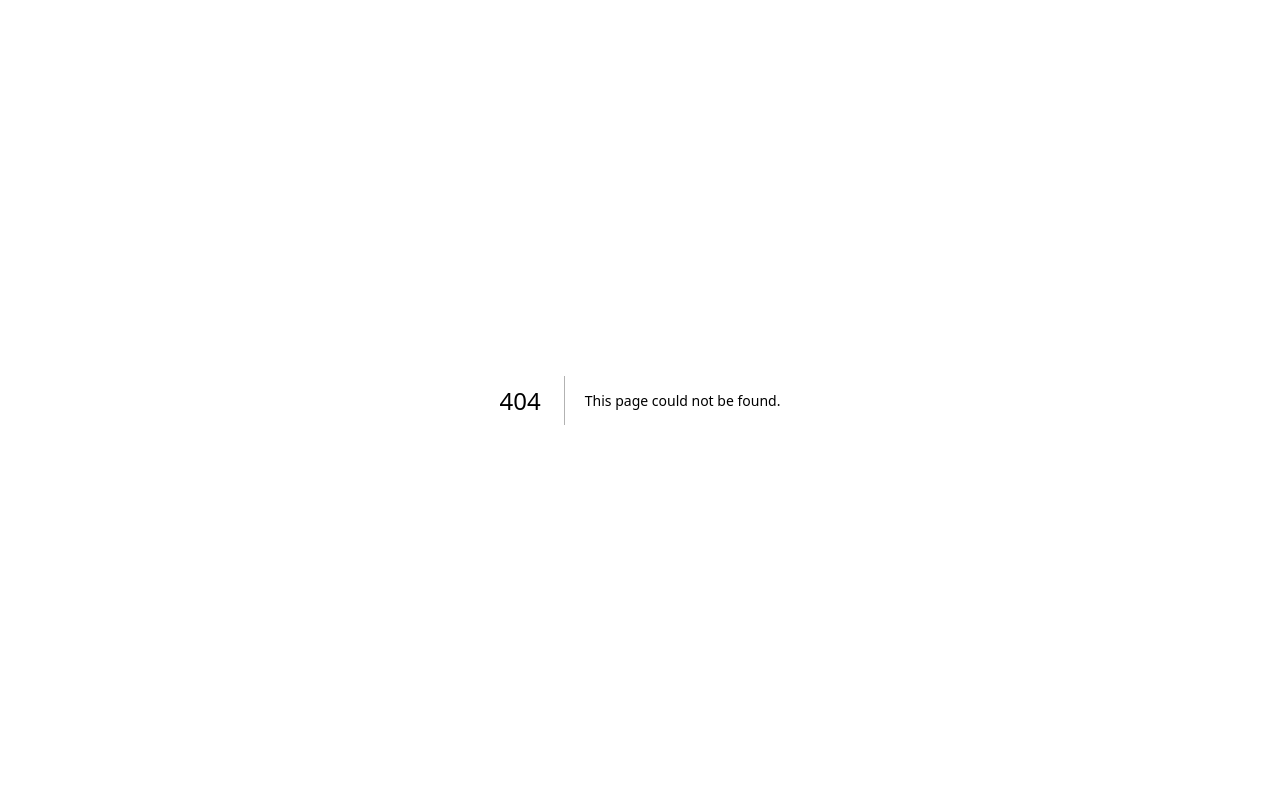
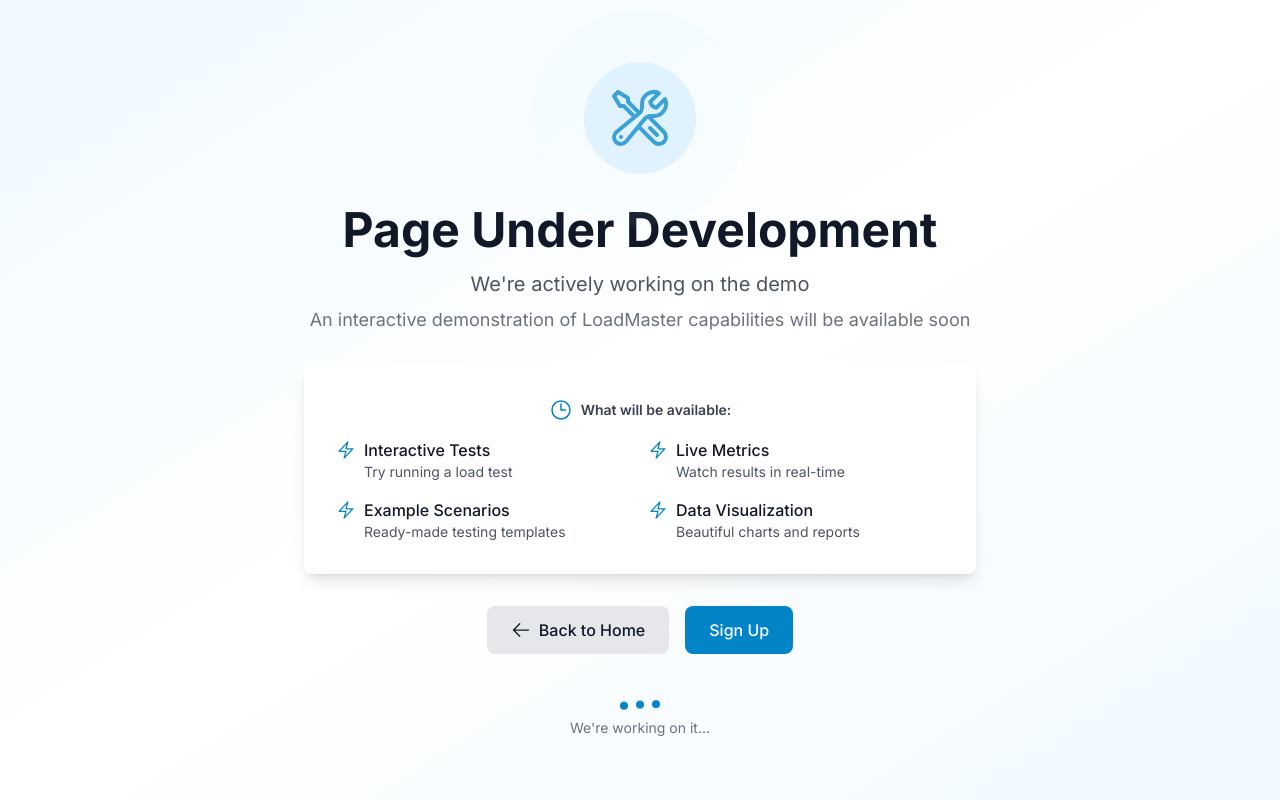
Before and after one commit to EvgeniyBardik/loadmaster-web, a Next.js app: page /demo in a window 1280 px wide. Before the commit this address had no page. Built offline with nearby package versions, Linux system fonts and the light colour scheme.

Commit message:
add demo page

```diff
--- /dev/null
+++ b/src/app/demo/page.tsx
@@ -0,0 +1,103 @@
+'use client'
+
+import Link from 'next/link'
+import {
+  WrenchScrewdriverIcon,
+  ClockIcon,
+  BoltIcon,
+  ArrowLeftIcon
+} from '@heroicons/react/24/outline'
+
+export default function DemoPage() {
+  return (
+    <div className="min-h-screen bg-gradient-to-br from-primary-50 via-white to-primary-50 flex items-center justify-center px-4">
+      <div className="max-w-2xl w-full text-center">
+        {/* Icon with animation */}
+        <div className="mb-8 flex justify-center">
+          <div className="relative">
+            <div className="absolute inset-0 bg-primary-200 rounded-full animate-ping opacity-75"></div>
+            <div className="relative bg-primary-100 rounded-full p-6">
+              <WrenchScrewdriverIcon className="h-16 w-16 text-primary-600 animate-pulse" />
+            </div>
+          </div>
+        </div>
+
+        {/* Main message */}
+        <h1 className="text-5xl font-bold text-gray-900 mb-4">
+          Page Under Development
+        </h1>
+        <p className="text-xl text-gray-600 mb-2">
+          We're actively working on the demo
+        </p>
+        <p className="text-lg text-gray-500 mb-8">
+          An interactive demonstration of LoadMaster capabilities will be available soon
+        </p>
+
+        {/* Features preview */}
+        <div className="bg-white rounded-lg shadow-lg p-8 mb-8">
+          <div className="flex items-center justify-center mb-4">
+            <ClockIcon className="h-6 w-6 text-primary-600 mr-2" />
+            <span className="text-sm font-semibold text-gray-700">What will be available:</span>
+          </div>
+          <div className="grid md:grid-cols-2 gap-4 text-left">
+            <div className="flex items-start">
+              <BoltIcon className="h-5 w-5 text-primary-600 mr-2 mt-0.5 flex-shrink-0" />
+              <div>
+                <p className="font-medium text-gray-900">Interactive Tests</p>
+                <p className="text-sm text-gray-600">Try running a load test</p>
+              </div>
+            </div>
+            <div className="flex items-start">
+              <BoltIcon className="h-5 w-5 text-primary-600 mr-2 mt-0.5 flex-shrink-0" />
+              <div>
+                <p className="font-medium text-gray-900">Live Metrics</p>
+                <p className="text-sm text-gray-600">Watch results in real-time</p>
+              </div>
+            </div>
+            <div className="flex items-start">
+              <BoltIcon className="h-5 w-5 text-primary-600 mr-2 mt-0.5 flex-shrink-0" />
+              <div>
+                <p className="font-medium text-gray-900">Example Scenarios</p>
+                <p className="text-sm text-gray-600">Ready-made testing templates</p>
+              </div>
+            </div>
+            <div className="flex items-start">
+              <BoltIcon className="h-5 w-5 text-primary-600 mr-2 mt-0.5 flex-shrink-0" />
+              <div>
+                <p className="font-medium text-gray-900">Data Visualization</p>
+                <p className="text-sm text-gray-600">Beautiful charts and reports</p>
+              </div>
+            </div>
+          </div>
+        </div>
+
+        {/* Action buttons */}
+        <div className="flex flex-col sm:flex-row gap-4 justify-center">
+          <Link
+            href="/"
+            className="inline-flex items-center justify-center btn-secondary px-6 py-3"
+          >
+            <ArrowLeftIcon className="h-5 w-5 mr-2" />
+            Back to Home
+          </Link>
+          <Link
+            href="/auth/register"
+            className="btn-primary px-6 py-3"
+          >
+            Sign Up
+          </Link>
+        </div>
+
+        {/* Progress indicator */}
+        <div className="mt-12">
+          <div className="flex items-center justify-center space-x-2 mb-2">
+            <div className="w-2 h-2 bg-primary-600 rounded-full animate-bounce" style={{ animationDelay: '0ms' }}></div>
+            <div className="w-2 h-2 bg-primary-600 rounded-full animate-bounce" style={{ animationDelay: '150ms' }}></div>
+            <div className="w-2 h-2 bg-primary-600 rounded-full animate-bounce" style={{ animationDelay: '300ms' }}></div>
+          </div>
+          <p className="text-sm text-gray-500">We're working on it...</p>
+        </div>
+      </div>
+    </div>
+  )
+}
```
